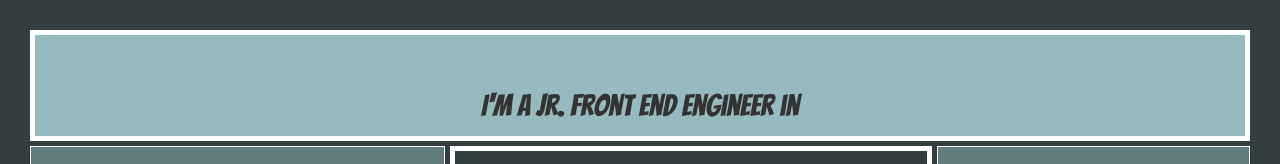
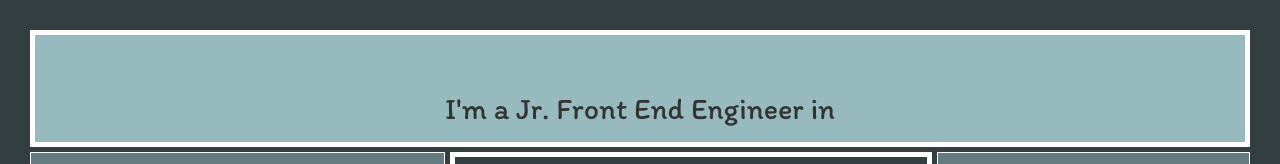
Before and after one commit to bdog72/Final_Portfolio_2017, a React app: page / in a window 1280 px wide. Shown: the top 164 px of the page. Built offline with nearby package versions, Linux system fonts and the light colour scheme; some packages are replaced by stand-ins of ours; no server answers; a web font is replaced by a local one.

Commit message:
made some more font changes

```diff
--- a/src/styles/grid.scss
+++ b/src/styles/grid.scss
@@ -53,7 +53,8 @@
 }
 
 .bio {
-  font-family: 'Bangers', cursive;
+  font-family: 'Itim', cursive;
+  font-size: 6vw;
 }
 
 .sidebarL {
```
